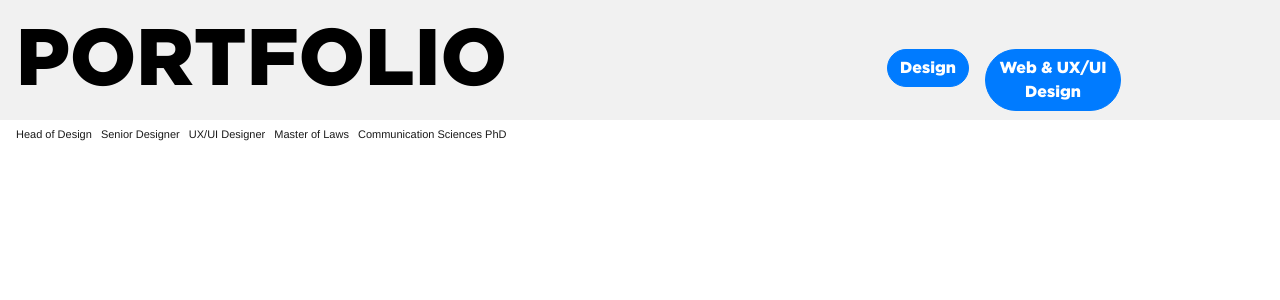
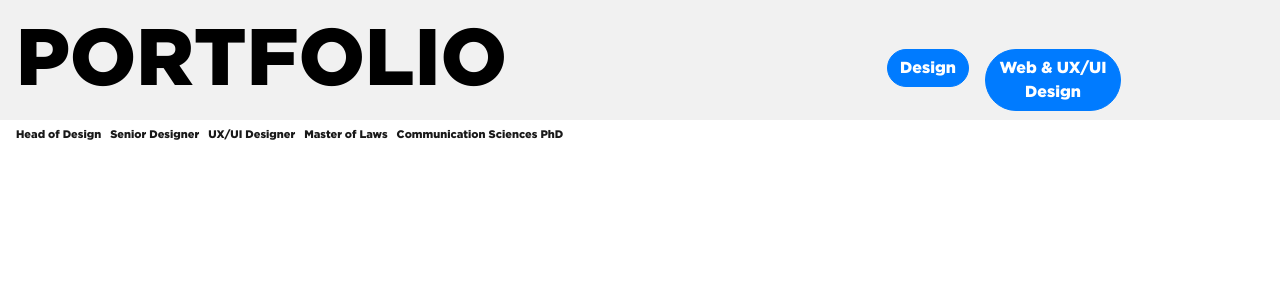
Before and after one commit to raultesta/Vue, a Vue app: page /design in a window 1280 px wide. Shown: the top 300 px of the page. Built offline with nearby package versions, Linux system fonts and the light colour scheme.

Commit message:
Removed un-needed font-family settings

```diff
--- a/src/components/nav/MainNav.vue
+++ b/src/components/nav/MainNav.vue
@@ -48,11 +48,9 @@ export default {
         }
 
         h1 {
-            font-family: "Gotham", Helvetica, Arial;
             font-size: 80px;
         }
         span {
-            font-family: "Gotham-Black", Helvetica, Arial;
             font-size: 11px;
             margin-right: 6px;
         }
```
